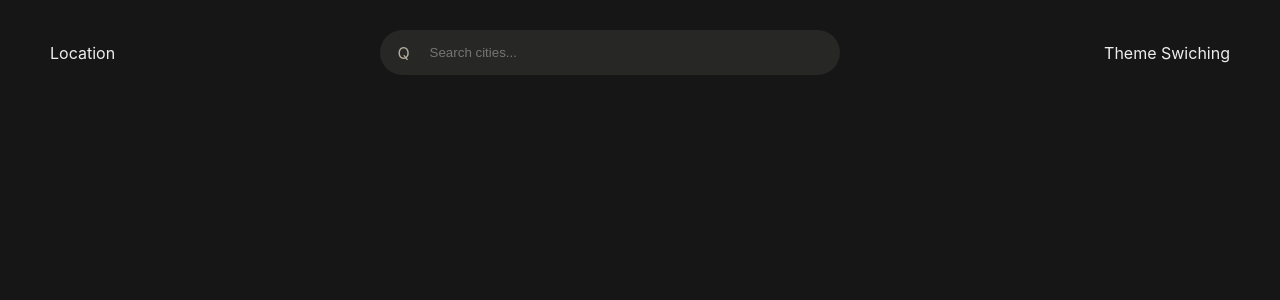
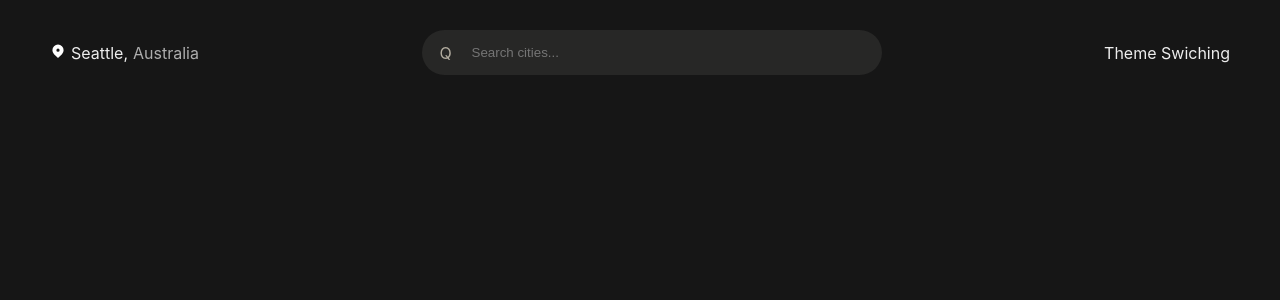
Before and after one commit to sajjadseifi/weather, a React (Create React App) app: page / in a window 1280 px wide. Shown: the top 300 px of the page. Built offline with nearby package versions, Linux system fonts and the light colour scheme.

Commit message:
feature : add location to navigation

```diff
--- a/package.json
+++ b/package.json
@@ -12,6 +12,7 @@
     "@types/react-dom": "^18.0.11",
     "react": "^18.2.0",
     "react-dom": "^18.2.0",
+    "react-icons": "^4.8.0",
     "react-scripts": "5.0.1",
     "typescript": "^4.9.5",
     "web-vitals": "^2.1.4"
--- a/src/layout/Navigation/Navigation.tsx
+++ b/src/layout/Navigation/Navigation.tsx
@@ -1,4 +1,5 @@
 import React, { FC } from "react";
+import Location from "./components/Location/Location";
 import Search from "./components/Search/Search";
 import styles from './Navigation.module.css';
 
@@ -11,7 +12,7 @@ const Navigation : FC<NavigationProps> = (props) =>{
         <header className={styles.NavigationHeader}>
             <nav className={styles.Navigation}>
                 <ul className={styles.Container}>
-                    <li>Location</li>
+                    <li><Location/></li>
                     <li><Search/></li>
                     <li>Theme Swiching</li>
                 </ul>
--- /dev/null
+++ b/src/layout/Navigation/components/Location/Location.module.css
@@ -0,0 +1,19 @@
+.Location{
+    cursor: pointer;
+    transition: 0.2s;
+}
+.Location > * {
+    vertical-align: middle;
+}
+
+.City{
+    padding: 0 5px;
+}
+.Country{
+    opacity: 0.7;
+    transition: 0.2s;
+}
+
+.Location:hover, .Location:hover .Country{
+    opacity: 1;
+}
--- /dev/null
+++ b/src/layout/Navigation/components/Location/Location.tsx
@@ -0,0 +1,15 @@
+import React from "react";
+import { HiLocationMarker } from 'react-icons/hi'
+import styles from './Location.module.css'
+
+const Location = () => {
+    return (
+        <div className={styles.Location}>
+            <span className={styles.Icon}><HiLocationMarker color="white" /></span>
+            <span className={styles.City}>Seattle,</span>
+            <span className={styles.Country}>Australia</span>
+        </div>
+    )
+}
+
+export default Location;
```
Also changed, not shown: 1 other file (tests, documents, lock files or other folders).
